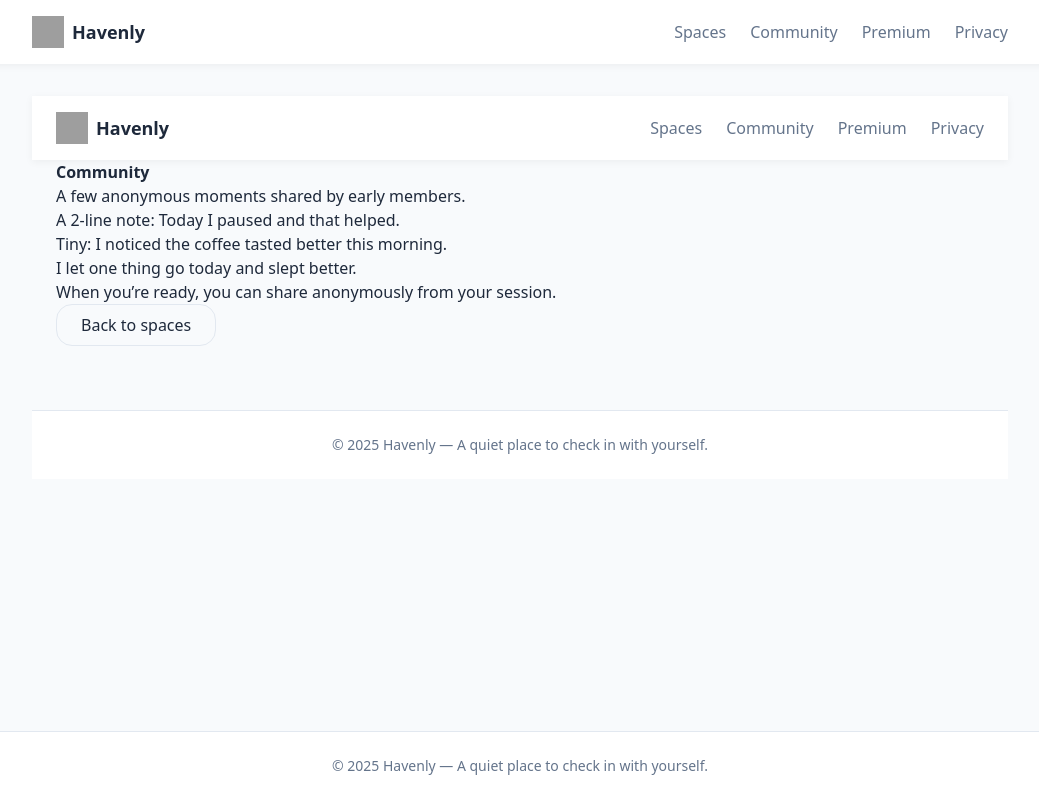
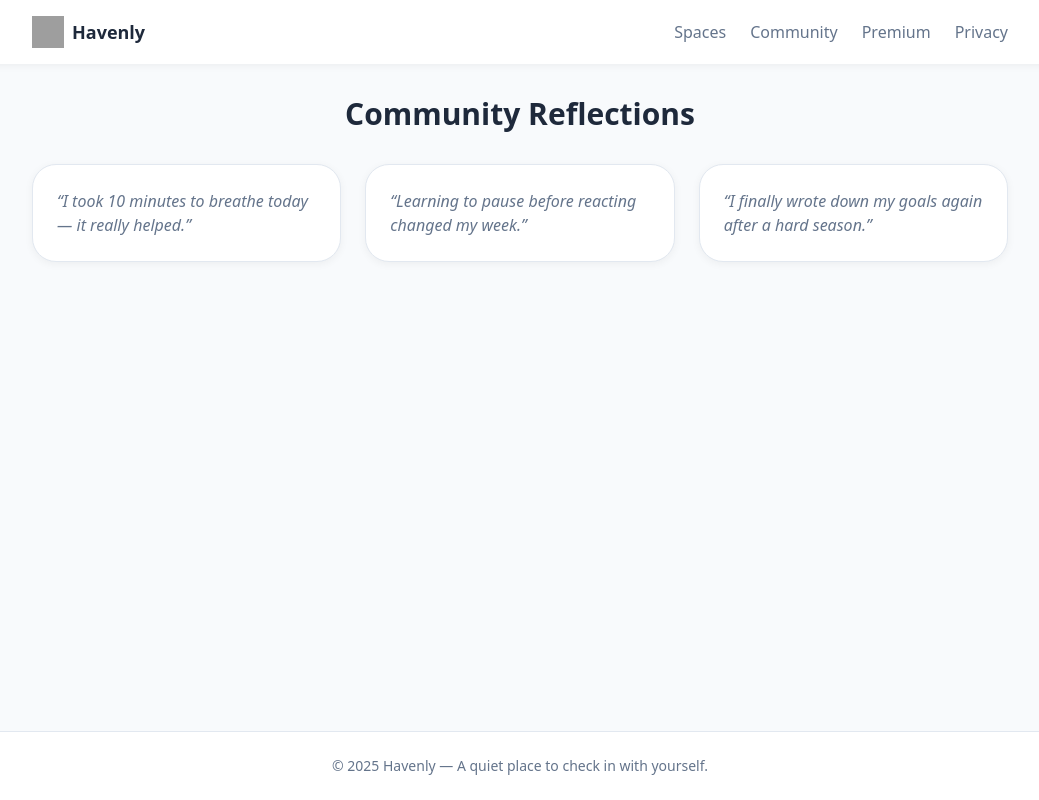
Before and after one commit to Khrboshi/havenly, a Next.js app: page /community in a window 1280 px wide. Shown: the whole page, without its empty margins (120-1159 px from the left). Built offline with nearby package versions, Linux system fonts and the light colour scheme; grey boxes are pictures that could not be loaded.

Commit message:
Update community.js

```diff
--- a/pages/community.js
+++ b/pages/community.js
@@ -1,30 +1,28 @@
-import Header from '../components/Header'
-import Footer from '../components/Footer'
-import Link from 'next/link'
+import Head from "next/head";
 
-export default function Community(){
-  // placeholder public feed — no user data collection here
-  const samples = [
-    "A 2-line note: Today I paused and that helped.",
-    "Tiny: I noticed the coffee tasted better this morning.",
-    "I let one thing go today and slept better."
-  ]
+export default function Community() {
+  const posts = [
+    { id: 1, text: "I took 10 minutes to breathe today — it really helped." },
+    { id: 2, text: "Learning to pause before reacting changed my week." },
+    { id: 3, text: "I finally wrote down my goals again after a hard season." },
+  ];
 
   return (
     <>
-      <Header/>
-      <main className="container community">
-        <h2>Community</h2>
-        <p className="muted">A few anonymous moments shared by early members.</p>
-        <div className="feed">
-          {samples.map((s,i)=>(<div className="feed-item" key={i}>{s}</div>))}
-        </div>
-        <p className="muted">When you’re ready, you can share anonymously from your session.</p>
-        <div className="row">
-          <Link href="/rooms"><a className="btn-ghost">Back to spaces</a></Link>
-        </div>
-      </main>
-      <Footer/>
+      <Head>
+        <title>Community — Havenly</title>
+      </Head>
+      <h1 className="text-3xl font-semibold mb-8 text-center">Community Reflections</h1>
+      <div className="grid sm:grid-cols-2 lg:grid-cols-3 gap-6">
+        {posts.map((p) => (
+          <div
+            key={p.id}
+            className="bg-white border border-border rounded-2xl shadow-soft p-6 hover:shadow-md transition"
+          >
+            <p className="text-text-muted italic">“{p.text}”</p>
+          </div>
+        ))}
+      </div>
     </>
-  )
+  );
 }
```
